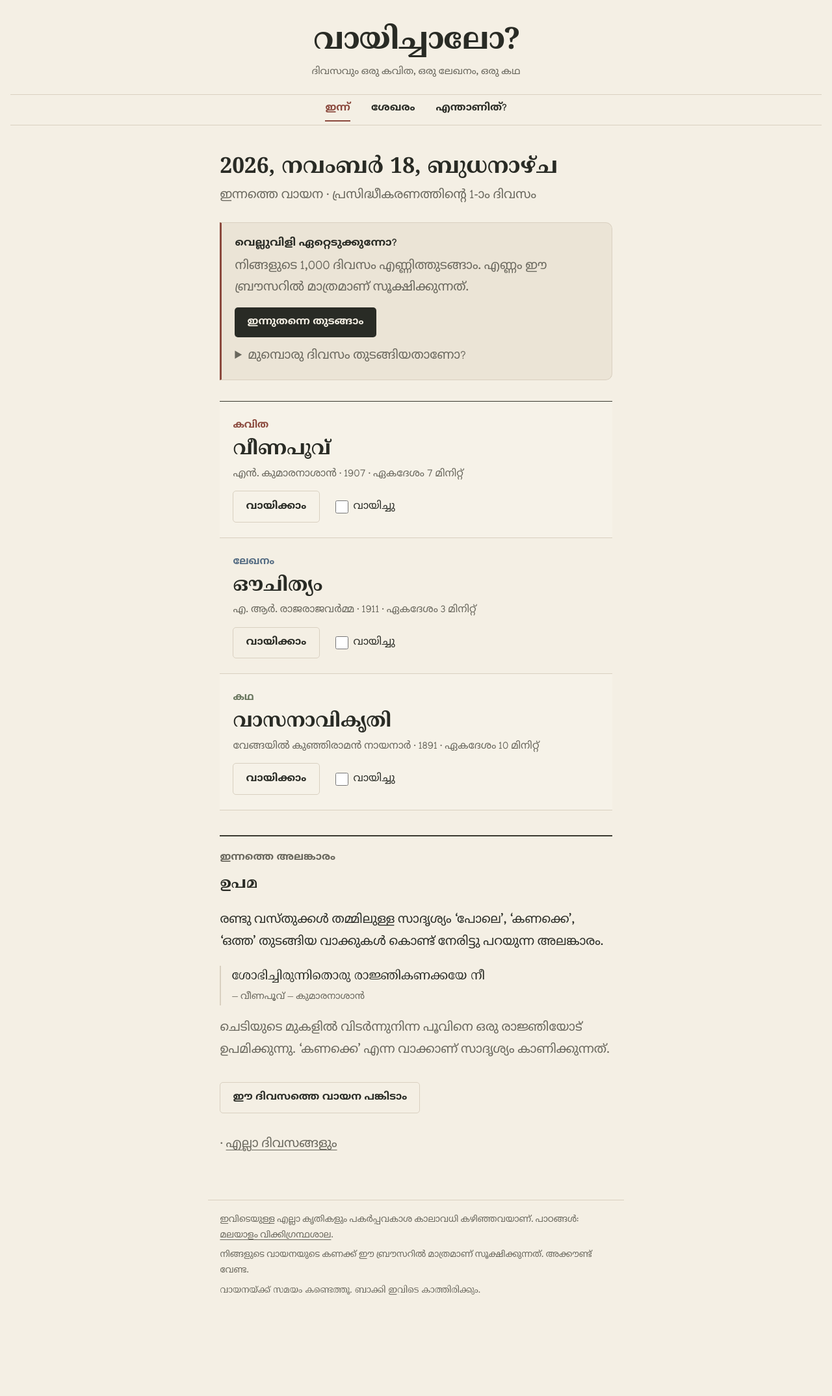
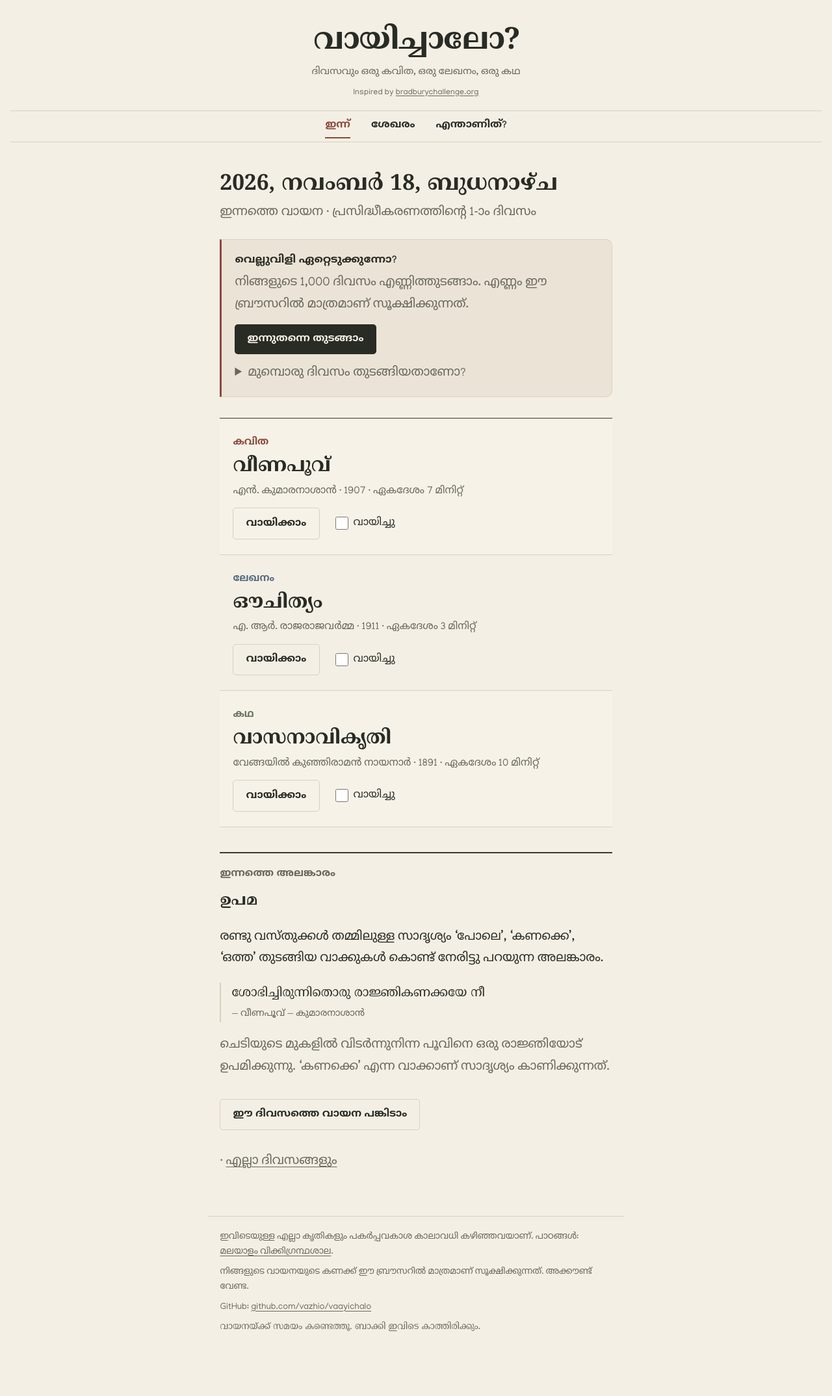
Before and after one commit to vazhio/vaayichalo, a plain HTML site: page index.html in a window 1280 px wide. Shown: the whole page at 65% size. Before the commit the page ends 2092 px from the top, so only its background shows below. Drawn offline with Linux system fonts and the light colour scheme.

Commit message:
Credit bradburychallenge.org under the tagline; link the GitHub repository in the footer
Co-Authored-By: Claude Opus 5.5 <noreply@anthropic.com>
Claude-Session: https://claude.ai/code/session_01UjRemVZuhYNZguFKnk5ahz

```diff
--- a/index.html
+++ b/index.html
@@ -19,6 +19,7 @@
 <header class="masthead">
   <a class="brand" href="#today" id="siteName">വായിച്ചാലോ?</a>
   <p class="tagline" id="tagline">ദിവസവും ഒരു കവിത, ഒരു ലേഖനം, ഒരു കഥ</p>
+  <p class="inspired">Inspired by <a href="https://bradburychallenge.org/" target="_blank" rel="noopener">bradburychallenge.org</a></p>
   <nav class="nav" aria-label="പ്രധാന മെനു">
     <a href="#today" data-nav="today">ഇന്ന്</a>
     <a href="#archive" data-nav="archive">ശേഖരം</a>
@@ -31,6 +32,7 @@
 <footer class="footer">
   <p>ഇവിടെയുള്ള എല്ലാ കൃതികളും പകർപ്പവകാശ കാലാവധി കഴിഞ്ഞവയാണ്. പാഠങ്ങൾ: <a href="https://ml.wikisource.org/">മലയാളം വിക്കിഗ്രന്ഥശാല</a>.</p>
   <p>നിങ്ങളുടെ വായനയുടെ കണക്ക് ഈ ബ്രൗസറിൽ മാത്രമാണ് സൂക്ഷിക്കുന്നത്. അക്കൗണ്ട് വേണ്ട.</p>
+  <p class="footer-link">GitHub: <a href="https://github.com/vazhio/vaayichalo" target="_blank" rel="noopener">github.com/vazhio/vaayichalo</a></p>
   <p class="footer-note">വായനയ്ക്ക് സമയം കണ്ടെത്തൂ. ബാക്കി ഇവിടെ കാത്തിരിക്കും.</p>
 </footer>
 <div class="font-widget" id="fontWidget" hidden>
@@ -41,6 +43,6 @@
     <button type="button" id="leading" aria-label="വരികൾക്കിടയിലെ അകലം മാറ്റുക">വരി അകലം</button>
   </div>
 </div>
-<script src="app.js?v=20261118-widgets2"></script>
+<script src="app.js?v=20261118-widgets3"></script>
 </body>
 </html>
--- a/style.css
+++ b/style.css
@@ -265,3 +265,7 @@ body[data-theme="dark"] .reading:nth-child(odd){background:rgba(255,255,255,.018
 .theme-chip span{font-size:1rem;margin-right:.15rem}
 .footer{padding-bottom:5.5rem}
 @media(max-width:420px){.font-pill button{min-width:2.5rem;padding:0 .55rem;font-size:.82rem}.theme-chip{font-size:.76rem;padding:.3rem .75rem}}
+
+.inspired{margin:-.75rem 0 1rem;font-size:.78rem;color:var(--ink-2);letter-spacing:.01em}
+.inspired a{color:inherit;text-decoration:underline;text-underline-offset:2px}
+.inspired a:hover{color:var(--accent)}
```
